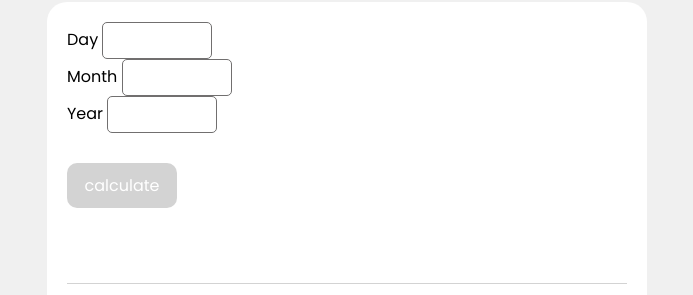
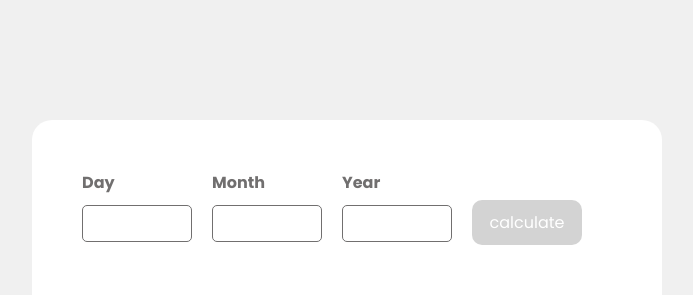
Before and after one commit to elma0101/age-calculator, a plain HTML site: page index.html in a window 1280 px wide. Shown: the top 295 px of the page, without its empty margins (293-986 px from the left). Drawn offline with Linux system fonts and the light colour scheme.

Commit message:
Update style.css

```diff
--- a/style.css
+++ b/style.css
@@ -18,7 +18,10 @@
 body {
     font-family: 'Poppins', sans-serif;
     background-color: var(--third_color);
+
 }
+
+
 
 /*End global rules*/
 
@@ -29,42 +32,56 @@ body {
     display: flex;
     justify-content: center;
     align-items: center;
-    height: 70vh;
+    margin-top: 120px;
 }
 
 .container .block  {
     background-color: white;
     border-radius: 20px 20px 100px 20px;
-    padding: 20px;
-    width: 600px;
+    padding: 50px;
+    width: 630px;
+
+}
+.container .block .values{
+    display: flex;
+    flex-direction: row;
+    flex-wrap: wrap;
+
+}
+form{
+    padding-bottom: 50px;
+    border-bottom: 1px solid lightgrey;
+
 }
 
-.container .block .date{
+
+.container .block label{
+
     font-size: 16px;
     font-weight: 600;
     color: var(--fifth_color);
+
 }
 
-.container .block .date p{
-    display: inline-block;
-    padding-right: 98px;
+.container .block #error{
+    color: rgb(252, 0, 0);
+
+
 }
 
-.container .block .date p:nth-last-of-type(2){
-    padding-right: 78px;
+.container .block .group{
+    display: flex;
+    flex-direction: column;
+    gap: 10px;
+
 }
-.container .block #error{
-    color: rgb(252, 0, 0);
-}
-
-.container .block .input{
-    padding: 10px   ;
+.container .block  .group .input{
+    padding: 10px ;
     padding-top: 10px;
     width: 110px;
-    margin-right: 18px;
+    margin-right: 20px;
     border-radius: 5px;
     outline: none;
-
 }
 input{
     border: 1px solid hsl(0, 1%, 44%);
@@ -98,12 +115,6 @@ input:focus{
 }
 
 
-form{
-    padding-bottom: 50px;
-    border-bottom: 1px solid lightgrey;
-}
-
-
 .container .block p{
 
     display: inline;
@@ -113,3 +124,10 @@ form{
     color: var(--main_color);
 }
 /*End landing*/
+
+@media  (max-width:650px) {
+    .container .block {
+        width: 400px;
+        margin: 50px;
+    }
+}
```
